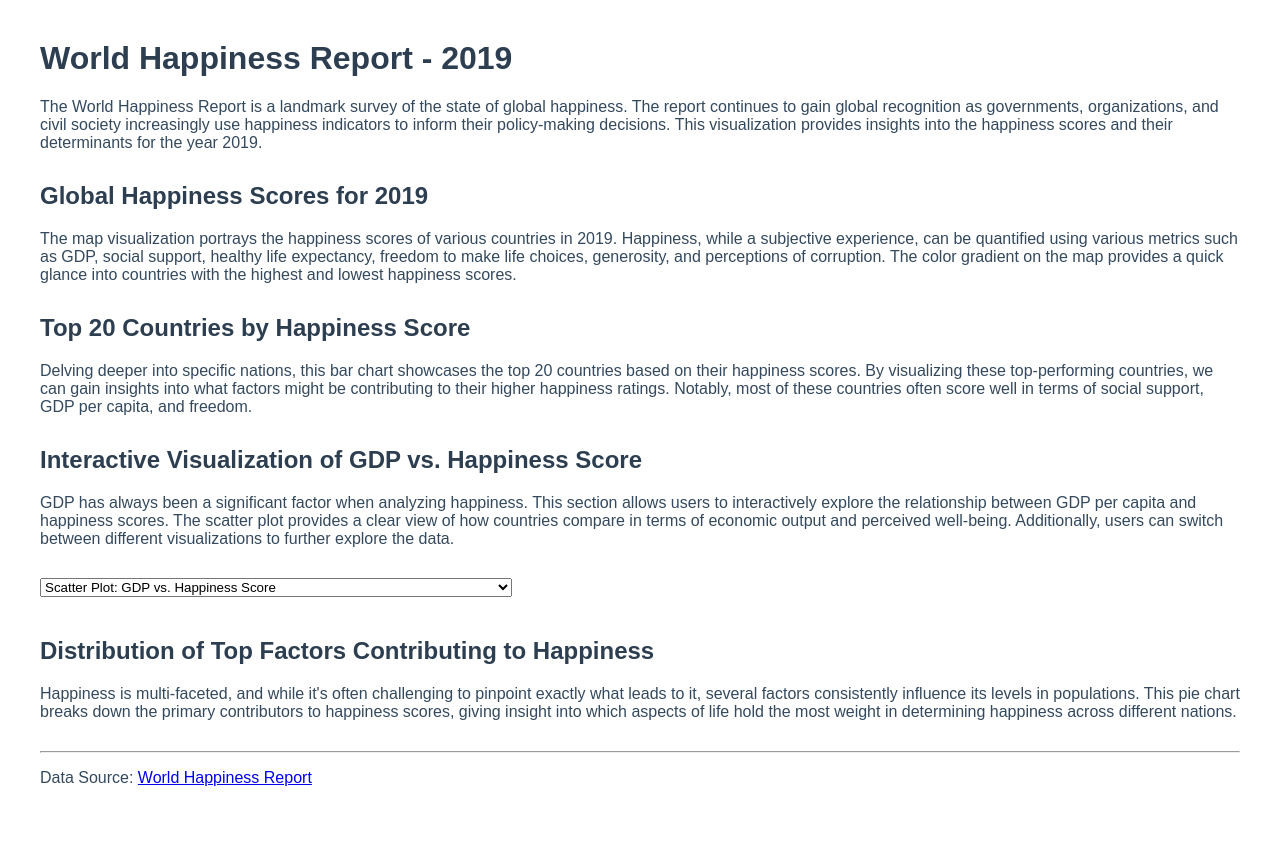
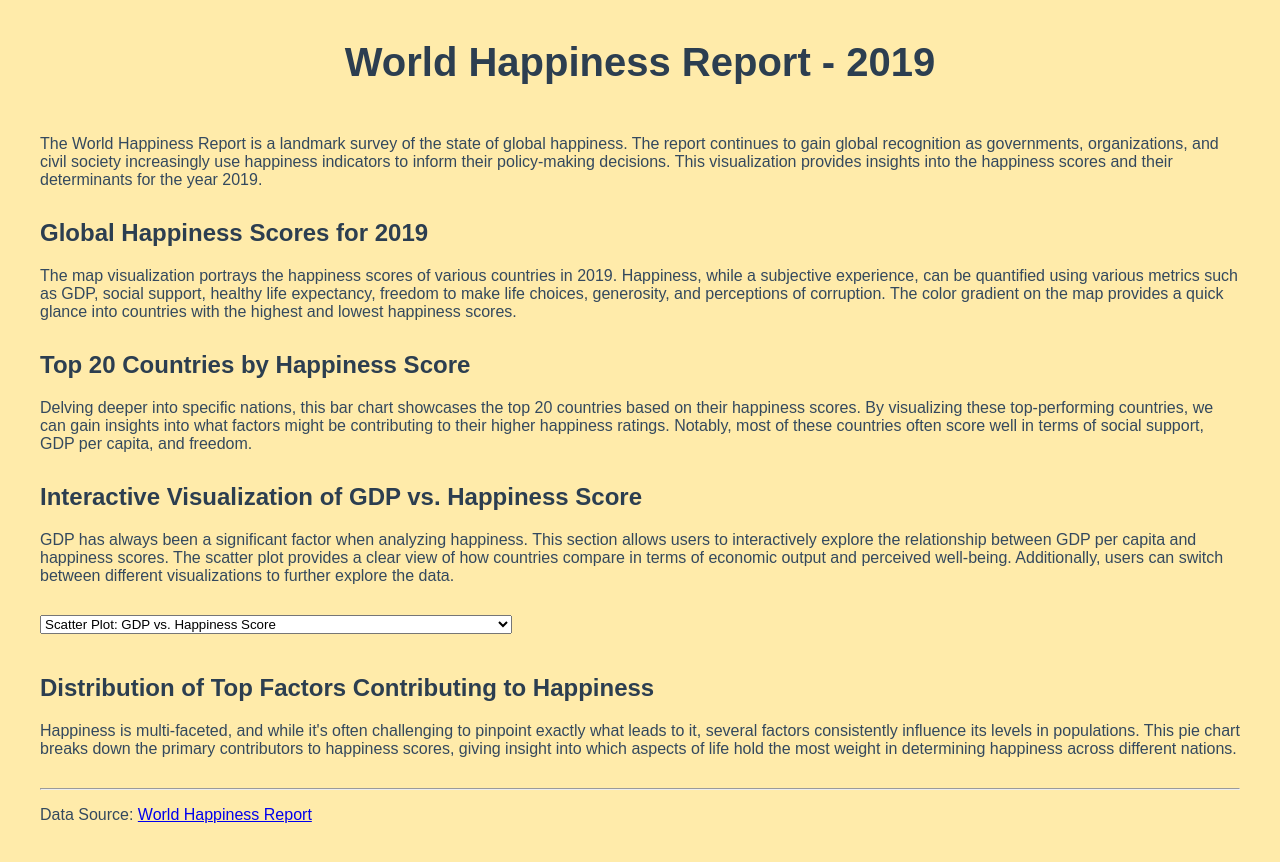
Before and after one commit to LiJunzuo/FIT3179_assignment2_JunzuoLi, a plain HTML site: page FIT3179_Assignment2/index.html in a window 1280 px wide. Before the commit the page ends 827 px from the top, so only its background shows below. Drawn offline with Linux system fonts and the light colour scheme; a script that the page names is missing.

Commit message:
fix some issues

```diff
--- a/FIT3179_Assignment2/index.html
+++ b/FIT3179_Assignment2/index.html
@@ -12,9 +12,15 @@
         body {
             font-family: Arial, sans-serif;
             margin: 40px;
+            background-color: #FFEBAA;
         }
 
-        h1,
+        h1 {
+            color: #2c3e50;
+            text-align: center;
+            font-size: 2.5em;
+            margin-bottom: 50px;  /* Add some space below the title */
+        }
         h2 {
             color: #2c3e50;
         }
```
